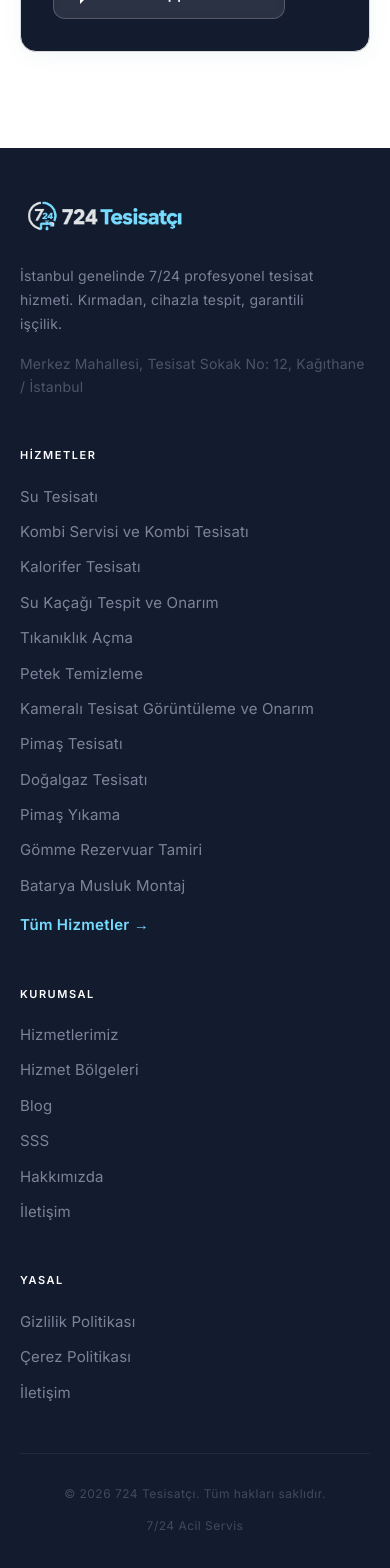
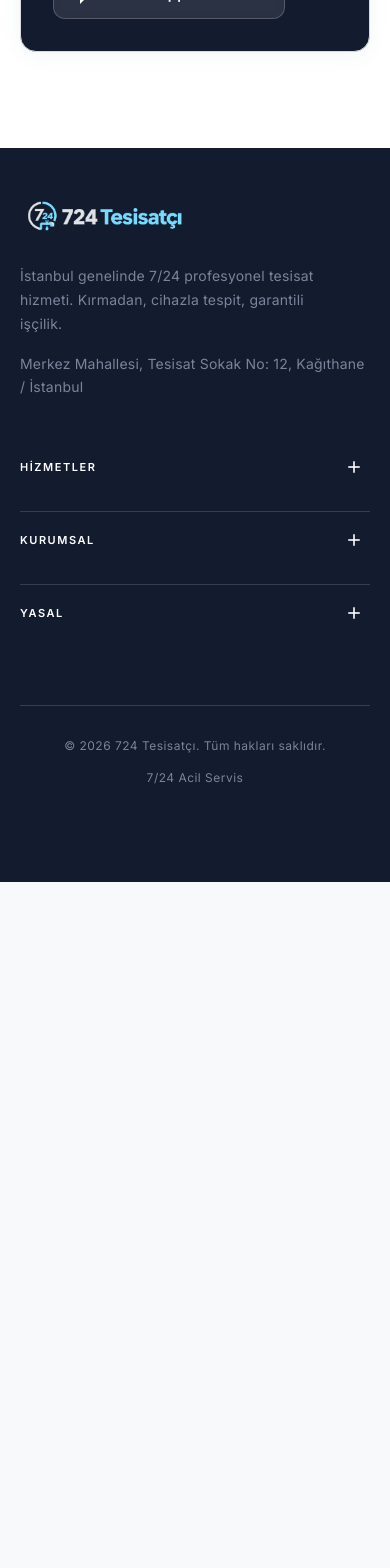
Before and after one commit to stonekeepp/724tesisatci, a Next.js app: page /sss in a window 390 px wide. Shown: the part 2429-3997 px from the top of the page. After the commit the page ends 3311 px from the top, so only its background shows below. Built offline with nearby package versions, Linux system fonts and the light colour scheme; no server answers.

Commit message:
Add collapsible footer nav on mobile with clearer text hierarchy.
Accordion sections for Hizmetler, Kurumsal, and Yasal on mobile; white headings and white/80 links matching the homepage CTA tone.

```diff
--- a/app/globals.css
+++ b/app/globals.css
@@ -88,6 +88,10 @@
   max-height: 500px;
 }
 
+.footer-accordion-content.open {
+  max-height: 1200px;
+}
+
 @layer components {
   .accordion-toggle-icon {
     position: relative;
--- a/components/layout/Footer.tsx
+++ b/components/layout/Footer.tsx
@@ -1,82 +1,54 @@
-import Link from "next/link";
 import { SiteLogo } from "@/components/layout/SiteLogo";
+import { FooterNavSections } from "@/components/layout/FooterNavSections";
 import { navigation } from "@/data/mock/navigation";
 import { siteSettings } from "@/data/mock/siteSettings";
 
-const footerHeadingClass =
-  "font-label-md text-[11px] text-on-primary mb-5 uppercase tracking-[0.14em] font-semibold";
+const footerMetaClass =
+  "text-sm leading-[1.7] tracking-[0.015em] text-on-primary/78";
 
-const footerLinkClass =
-  "text-[15px] leading-relaxed tracking-[0.01em] text-on-primary-container/82 hover:text-secondary-container transition-colors duration-200";
-
-const footerMetaClass =
-  "text-sm leading-[1.7] tracking-[0.015em] text-on-primary-container/68";
+const footerSections = [
+  {
+    id: "services",
+    title: "Hizmetler",
+    links: navigation.footer.services,
+    highlightLink: { label: "Tüm Hizmetler →", href: "/hizmetler" },
+  },
+  {
+    id: "company",
+    title: "Kurumsal",
+    links: navigation.footer.company,
+  },
+  {
+    id: "legal",
+    title: "Yasal",
+    links: navigation.footer.legal,
+  },
+] as const;
 
 export function Footer() {
   return (
     <footer className="bg-primary-container text-on-primary-container pt-10 md:pt-section-padding pb-24 md:pb-section-padding px-margin-mobile md:px-margin-desktop">
       <div className="max-w-container-max mx-auto">
-        <div className="grid grid-cols-1 md:grid-cols-4 gap-12 mb-12">
-          <div className="md:col-span-1">
+        <div className="grid grid-cols-1 md:grid-cols-4 gap-8 md:gap-12 mb-12">
+          <div className="md:col-span-1 pb-2 md:pb-0">
             <SiteLogo variant="dark" className="mb-5" imageClassName="h-14 md:h-16 w-auto" />
             <p className={`${footerMetaClass} mb-4 max-w-xs`}>
               İstanbul genelinde 7/24 profesyonel tesisat hizmeti. Kırmadan,
               cihazla tespit, garantili işçilik.
             </p>
-            <p className={`${footerMetaClass} text-on-primary-container/55`}>
+            <p className={`${footerMetaClass} text-on-primary/62`}>
               {siteSettings.address}
             </p>
           </div>
-          <div>
-            <h4 className={footerHeadingClass}>Hizmetler</h4>
-            <ul className="space-y-2.5">
-              {navigation.footer.services.map((link) => (
-                <li key={link.href}>
-                  <Link href={link.href} className={footerLinkClass}>
-                    {link.label}
-                  </Link>
-                </li>
-              ))}
-              <li className="pt-1">
-                <Link
-                  href="/hizmetler"
-                  className="text-[15px] leading-relaxed tracking-[0.02em] text-secondary-container hover:text-on-secondary-container transition-colors duration-200 font-semibold"
-                >
-                  Tüm Hizmetler →
-                </Link>
-              </li>
-            </ul>
-          </div>
-          <div>
-            <h4 className={footerHeadingClass}>Kurumsal</h4>
-            <ul className="space-y-2.5">
-              {navigation.footer.company.map((link) => (
-                <li key={link.href}>
-                  <Link href={link.href} className={footerLinkClass}>
-                    {link.label}
-                  </Link>
-                </li>
-              ))}
-            </ul>
-          </div>
-          <div>
-            <h4 className={footerHeadingClass}>Yasal</h4>
-            <ul className="space-y-2.5">
-              {navigation.footer.legal.map((link) => (
-                <li key={link.href}>
-                  <Link href={link.href} className={footerLinkClass}>
-                    {link.label}
-                  </Link>
-                </li>
-              ))}
-            </ul>
-          </div>
+
+          <FooterNavSections sections={[...footerSections]} />
         </div>
-        <div className="border-t border-on-primary-container/15 pt-8 flex flex-col md:flex-row justify-between items-center gap-4">
-          <p className="text-xs tracking-[0.04em] text-on-primary-container/45 text-center md:text-left">
+
+        <div className="border-t border-on-primary/15 pt-8 flex flex-col md:flex-row justify-between items-center gap-4">
+          <p className="text-xs tracking-[0.04em] text-on-primary/58 text-center md:text-left">
             © {new Date().getFullYear()} 724 Tesisatçı. Tüm hakları saklıdır.
           </p>
-          <p className="text-xs tracking-[0.04em] text-on-primary-container/45 text-center md:text-right">
+          <p className="text-xs tracking-[0.04em] text-on-primary/58 text-center md:text-right">
             {siteSettings.workingHours}
           </p>
         </div>
--- /dev/null
+++ b/components/layout/FooterNavSections.tsx
@@ -0,0 +1,99 @@
+"use client";
+
+import Link from "next/link";
+import { useState } from "react";
+
+export interface FooterNavLink {
+  label: string;
+  href: string;
+}
+
+export interface FooterNavSection {
+  id: string;
+  title: string;
+  links: FooterNavLink[];
+  highlightLink?: FooterNavLink;
+}
+
+interface FooterNavSectionsProps {
+  sections: FooterNavSection[];
+}
+
+const footerHeadingClass =
+  "text-[11px] text-white uppercase tracking-[0.14em] font-semibold";
+
+const footerLinkClass =
+  "text-[15px] leading-relaxed tracking-[0.01em] text-white/80 hover:text-white transition-colors duration-200";
+
+export function FooterNavSections({ sections }: FooterNavSectionsProps) {
+  const [openSections, setOpenSections] = useState<Record<string, boolean>>({});
+
+  function toggleSection(id: string) {
+    setOpenSections((current) => ({
+      ...current,
+      [id]: !current[id],
+    }));
+  }
+
+  return (
+    <div className="md:contents">
+      {sections.map((section) => {
+        const isOpen = Boolean(openSections[section.id]);
+
+        return (
+          <div
+            key={section.id}
+            className="border-b border-on-primary/15 md:border-0 pb-4 md:pb-0 last:border-b-0"
+          >
+            <button
+              type="button"
+              className="md:hidden w-full flex items-center justify-between gap-4 py-3 text-left"
+              onClick={() => toggleSection(section.id)}
+              aria-expanded={isOpen}
+              aria-controls={`footer-section-${section.id}`}
+            >
+              <span className={footerHeadingClass}>{section.title}</span>
+              <span
+                className={`accordion-toggle-icon text-white/80 ${
+                  isOpen ? "is-open" : ""
+                }`}
+                aria-hidden="true"
+              />
+            </button>
+
+            <h4 className={`hidden md:block ${footerHeadingClass} mb-5`}>
+              {section.title}
+            </h4>
+
+            <div
+              id={`footer-section-${section.id}`}
+              className={`accordion-content footer-accordion-content md:max-h-none md:overflow-visible ${
+                isOpen ? "open" : ""
+              }`}
+            >
+              <ul className="space-y-2.5 pb-1 md:pb-0">
+                {section.links.map((link) => (
+                  <li key={link.href}>
+                    <Link href={link.href} className={footerLinkClass}>
+                      {link.label}
+                    </Link>
+                  </li>
+                ))}
+                {section.highlightLink && (
+                  <li className="pt-1">
+                    <Link
+                      href={section.highlightLink.href}
+                      className="text-[15px] leading-relaxed tracking-[0.02em] text-white/80 hover:text-white transition-colors duration-200 font-semibold"
+                    >
+                      {section.highlightLink.label}
+                    </Link>
+                  </li>
+                )}
+              </ul>
+            </div>
+          </div>
+        );
+      })}
+    </div>
+  );
+}
```
